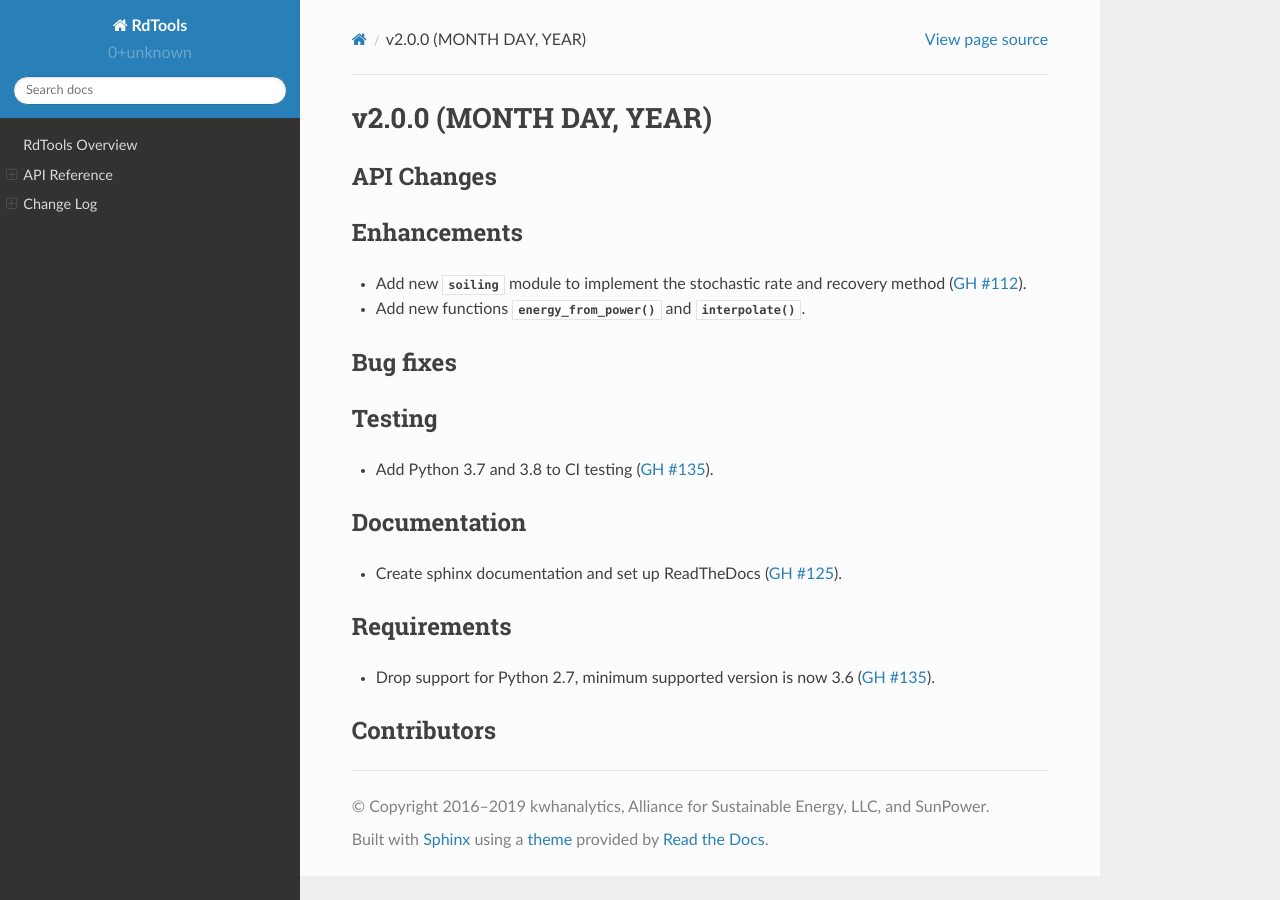
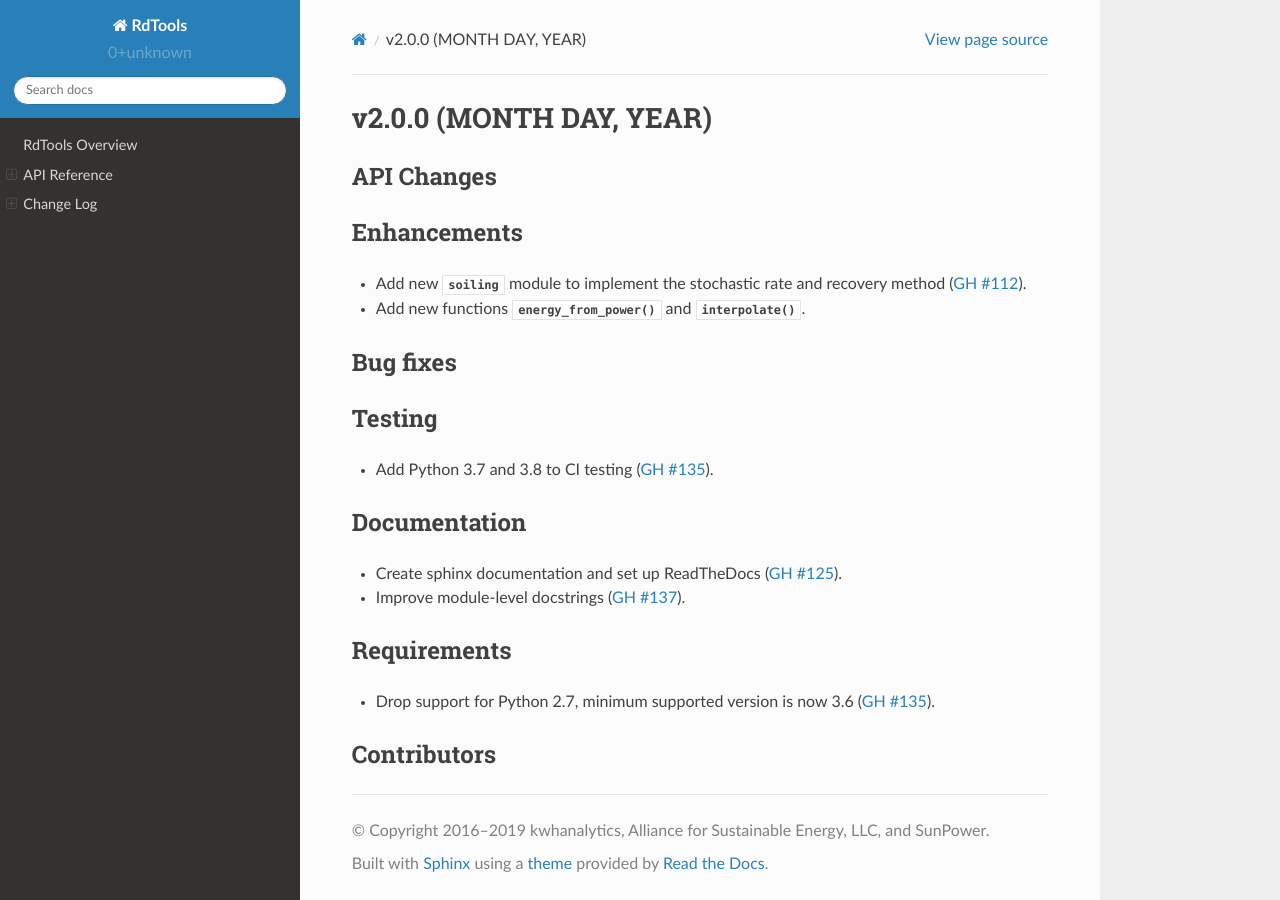
Before and after one commit to NREL/rdtools, a Sphinx documentation site: the page built from docs/sphinx/source/changelog/v2.0.0.rst, in a window 1280 px wide. Built offline with Sphinx 7.4.7 and the Read the Docs theme 2.0.0, drawn with Linux system fonts in a browser that asks for light colours; pages that are not in the unit, such as notebooks, are missing from menus.

Commit message:
Update v2.0.0.rst

```diff
--- a/docs/sphinx/source/changelog/v2.0.0.rst
+++ b/docs/sphinx/source/changelog/v2.0.0.rst
@@ -23,6 +23,7 @@ Testing
 Documentation
 -------------
 * Create sphinx documentation and set up ReadTheDocs (:pull:`125`).
+* Improve module-level docstrings (:pull:`137`).
 
 Requirements
 ------------
```
